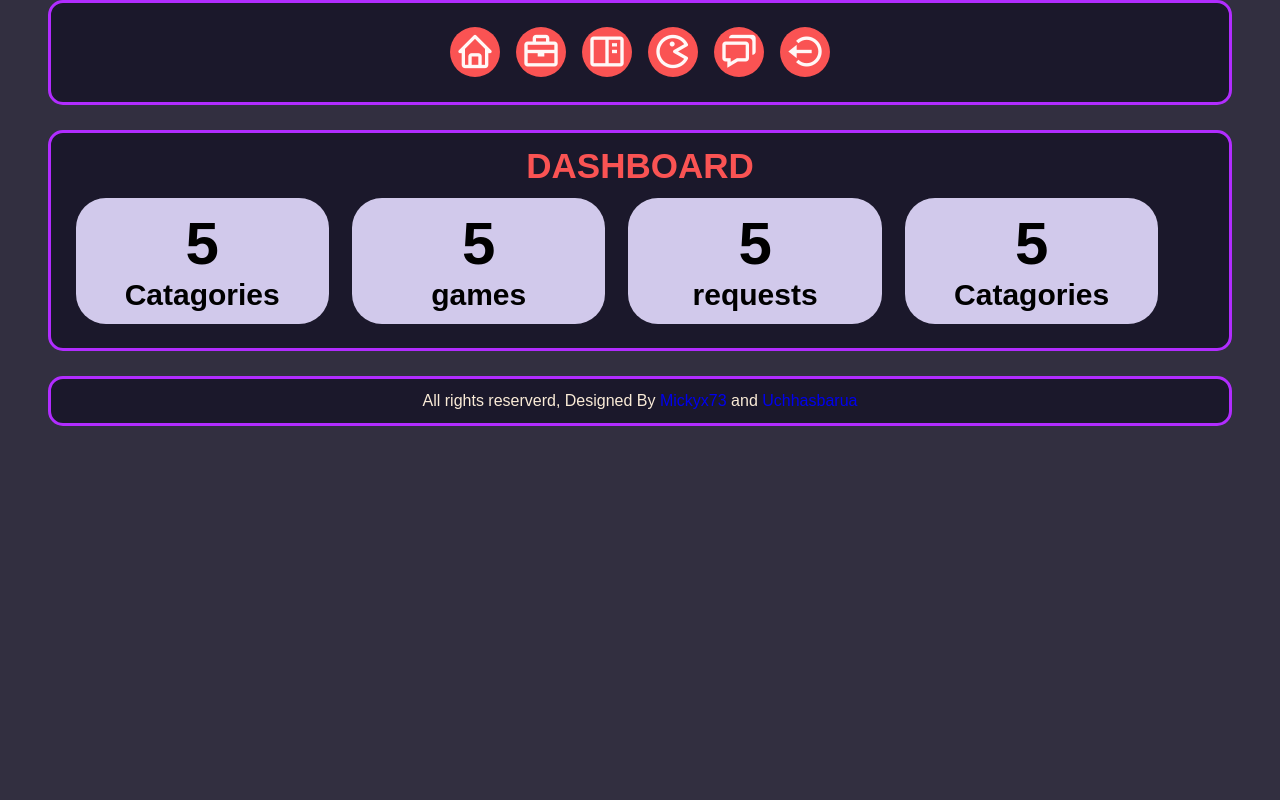
After one commit to Mickyx73/ZetaArcade2.0, a PHP site: page /admin/admin.php in a window 1280 px wide. The commit adds this page. Run offline with PHP 8.4, Linux system fonts and the light colour scheme; some libraries are stand-ins or nearby versions.

Commit message:
admin panel

```diff
--- /dev/null
+++ b/admin/admin.php
@@ -0,0 +1,64 @@
+<html>
+
+<head>
+    <title>ZetaMod panel</title>
+    <link href="https://unpkg.com/boxicons@2.1.2/css/boxicons.min.css" rel="stylesheet" />
+    <link rel="stylesheet"
+        href="https://cdn.jsdelivr.net/npm/@fortawesome/fontawesome-free@6.1.2/css/fontawesome.min.css" />
+    <link rel="stylesheet" href="../css/admin.css">
+</head>
+
+<body>
+    <!--menu section start-->
+    <div class="menu text-align-center">
+        <div class="wrapper container">
+            <ul>
+               <li><a href="#"><i class="bx bx-home"></i></a></li>
+               <li><a href="#"><i class='bx bx-briefcase'></i></a></li>
+               <li><a href="#"><i class='bx bx-book-content'></i></a></li>
+               <li><a href="#"><i class='bx bx-game'></i></a></li>
+               <li><a href="#"><i class='bx bx-chat'></i></a></li>
+               <li><a href="#"><i class='bx bx-log-out-circle'></i></a></li>
+            </ul>
+        </div>
+
+    </div>
+    <!--menu section end-->
+    <!--main content start-->
+    <div class="main-content">
+        <div class="wrapper container text-align-center">
+            <h1><strong>DASHBOARD</strong></h1>
+            <div class="col-4">
+                <h1>5</h1>
+                 Catagories
+            </div>
+            <div class="col-4">
+                <h1>5</h1>
+                 games
+            </div>
+            <div class="col-4">
+                <h1>5</h1>
+                 requests
+            </div>
+            <div class="col-4">
+                <h1>5</h1>
+                 Catagories
+            </div>
+            <div class="clearfix"></div>
+        </div>
+
+    </div>
+    <!--main content ends-->
+
+
+    <!--footer section-->
+    <div class="footer">
+        <div class="wrapper container text-align-center">
+        <p>All rights reserverd, Designed By <a href="https://github.com/Mickyx73">Mickyx73</a>  and <a href="https://github.com/uchhasbarua">Uchhasbarua</a> </p>
+        </div>
+    </div>
+    <!--footer Section-->
+
+</body>
+
+</html>
--- /dev/null
+++ b/css/admin.css
@@ -0,0 +1,86 @@
+/*
+   author Mickyx73 and Uchhasbarua
+*/
+
+* {
+  margin: 0;
+  padding: 0;
+  font-family: Arial, Helvetica, sans-serif;
+}
+::selection {
+  color: hsl(0, 0%, 91%);
+  background: #0d81ec;
+}
+
+body {
+  background-color: #322f40;
+}
+.text-align-center {
+  text-align: center;
+}
+.clearfix {
+  clear: both;
+  float: none;
+}
+.wrapper {
+  border: 1px solid black;
+  padding: 1%;
+  width: 80%;
+  margin: 0 auto;
+}
+.container {
+  width: 90%;
+  border: 3px solid #b12cff;
+  background-color: #1b182b;
+  margin: 0 auto;
+  padding: 1%;
+  border-radius: 15px;
+  margin-bottom: 2%;
+}
+
+/*menu css start*/
+.menu ul {
+  list-style: none;
+  margin-top: 1%;
+  margin-bottom: 1%;
+  vertical-align: middle;
+}
+.menu ul li {
+  display: inline;
+  padding: 0.5%;
+}
+.menu ul li a {
+  color: rgb(255, 248, 247);
+  text-decoration: none;
+}
+.menu ul li a i {
+  font-size: 40px;
+  background-color: #fa5353;
+  border-radius: 50%;
+  padding: 5px;
+}
+.main-content strong {
+  color: #fa5353;
+  font-size: 35px;
+}
+.col-4 {
+  width: 20%;
+  background-color: #d1c9eb;
+  font-size: 30px;
+  font-weight: 600;
+  border-radius: 30px;
+  margin: 1%;
+  padding: 1%;
+  float: left;
+}
+/*menu css end*/
+.footer p {
+  color: antiquewhite;
+}
+.footer {
+  width: 100%;
+}
+.footer a {
+  text-decoration: none;
+  text-decoration: #fa5353;
+}
--- a/css/style.css
+++ b/css/style.css
@@ -110,7 +110,7 @@ body {
   padding: 5px;
 }
 .menu ul li a i:hover {
-  background-color: #bb2c2c;
+  background-color: #b12cff;
 }
 
 .menu {
```
Also changed, not shown: admin/admin/admin.php (deleted).
